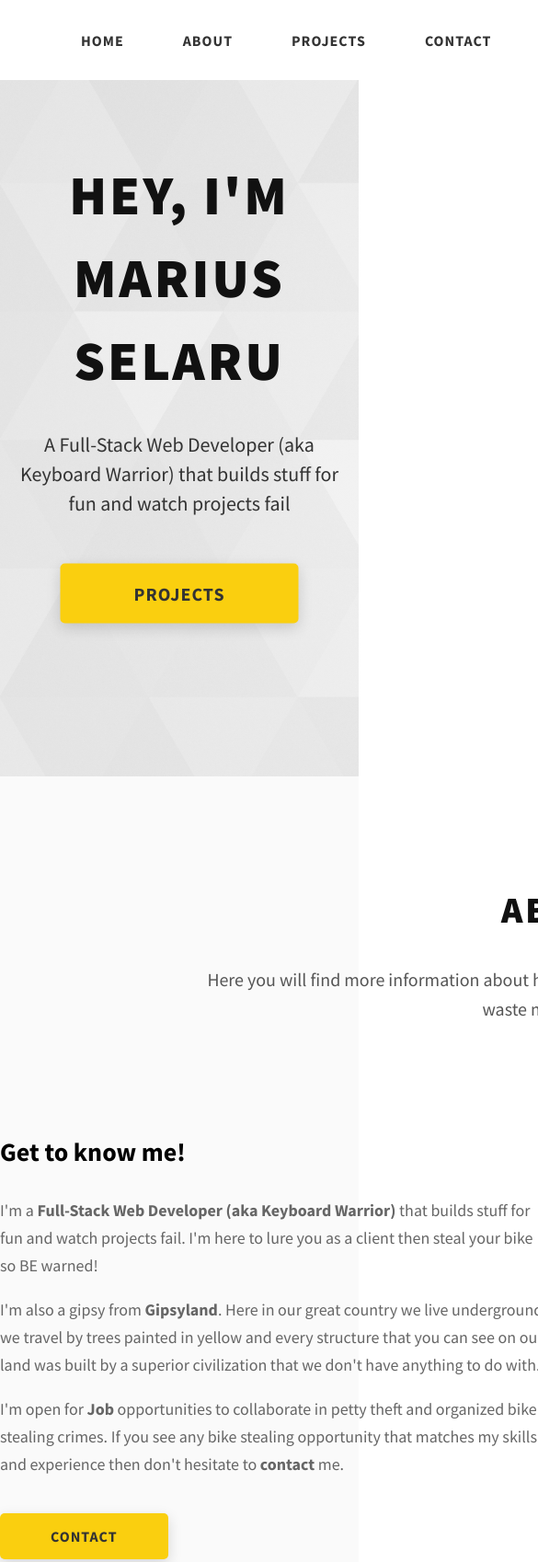
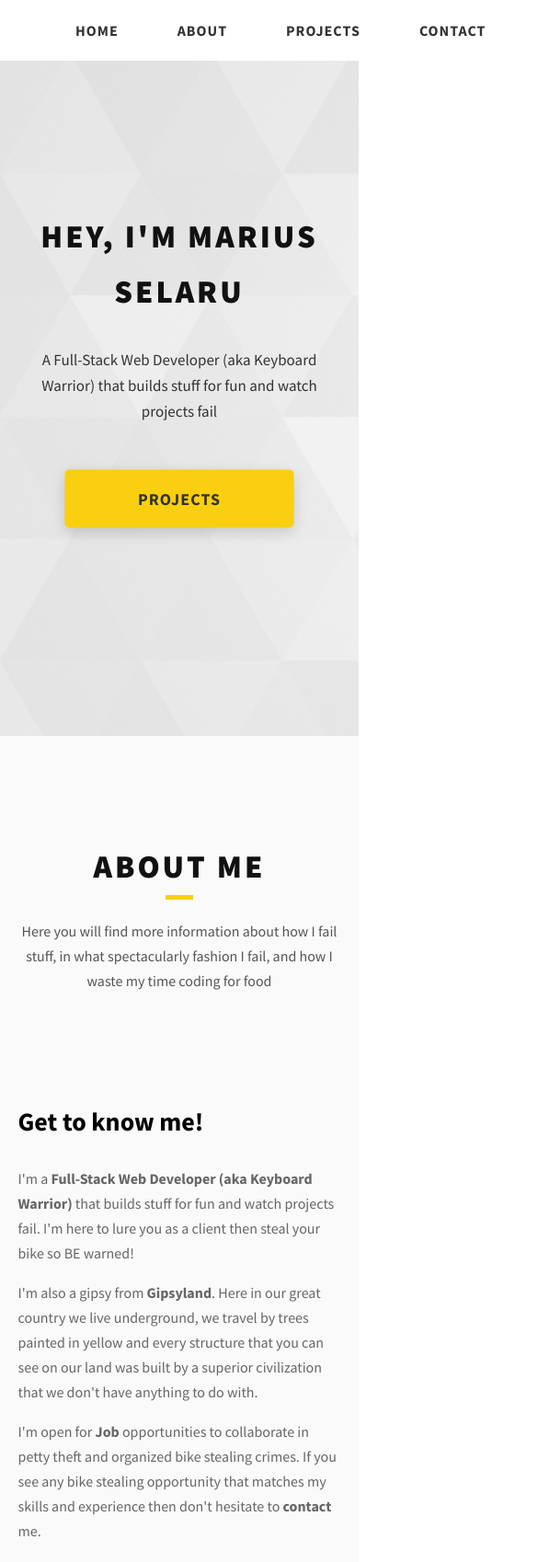
Before and after one commit to marius-selaru/portfolio-ui, a plain HTML site: page index.html in a window 390 px wide. Shown: the top 1698 px of the page at 92% size, 585 px wide, since content can reach past the window. Drawn offline with Linux system fonts and the light colour scheme.

Commit message:
responsive

```diff
--- a/style.css
+++ b/style.css
@@ -6,7 +6,7 @@ html, body {
 }
 
 .container {
-    width: 1300px;
+    width: 70%;
     margin: 0 auto;
 }
 
@@ -21,7 +21,7 @@ html, body {
 .menu-content {
     display: flex;
     align-items: center;
-    padding: 1.3rem 3.5rem;
+    padding: 10px 50px;
 }
 
 .menu-bar .menu-right {
@@ -151,6 +151,7 @@ h3 {
     font-size: 28px;
     line-height: 42px;
     font-weight: 700;
+    display: block;
 }
 
 .paragraph {
@@ -241,3 +242,74 @@ h3 {
     background: #000;
     color: #fff;
 }
+
+img {
+    width: 90%;
+}
+
+@media only screen and (max-width: 900px) {
+    .container {
+        width: 90%;
+        margin: 0 auto;
+    }
+
+    .hero-section {
+        height: 800px;
+    }
+    .projects-grid {
+        grid-template-columns: 1fr;
+        grid-gap: 50px;
+        text-align: center;
+    }
+
+    .project-info {
+        text-align: center;
+    }
+
+    .contact-form-container {
+        width: initial;
+    }
+
+
+
+    .about-grid {
+        grid-template-columns: 1fr;
+        grid-gap: 50px;
+    }
+
+    .hero-section .hero-content h1 {
+        font-size: 35px;
+        line-height: 60px;
+    }
+
+    .hero-section .hero-content p {
+        font-size: 17px;
+        line-height: 28px;
+    }
+
+    .btn {
+        font-size: 18px;
+    }
+
+    .section-title {
+        font-size: 35px;
+    }
+
+    .section-info {
+        font-size: 16px;
+        line-height: 27px;
+    }
+
+    p, .paragraph {
+        font-size: 16px;
+        line-height: 27px;
+    }
+
+    .project-info {
+        align-items: center;
+    }
+
+    .project-info .skills {
+        justify-content: center;
+    }
+}
```
